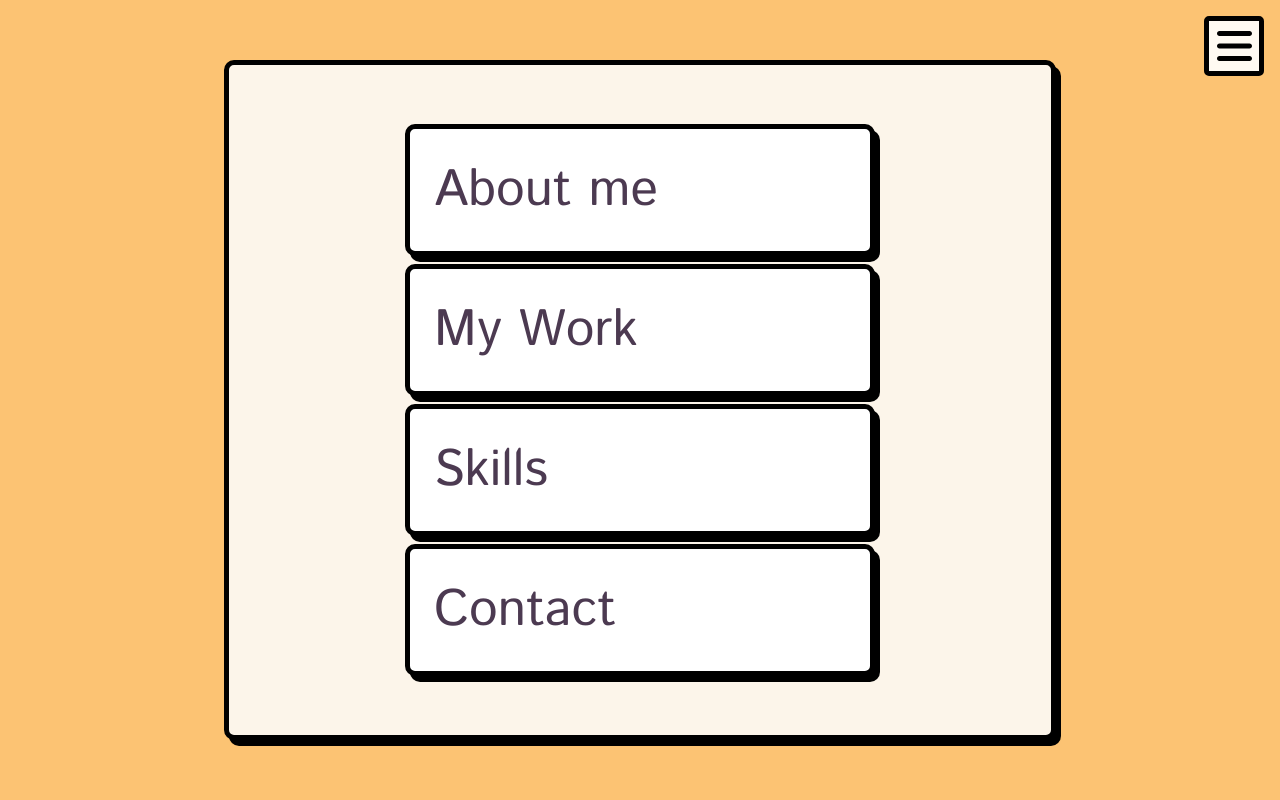
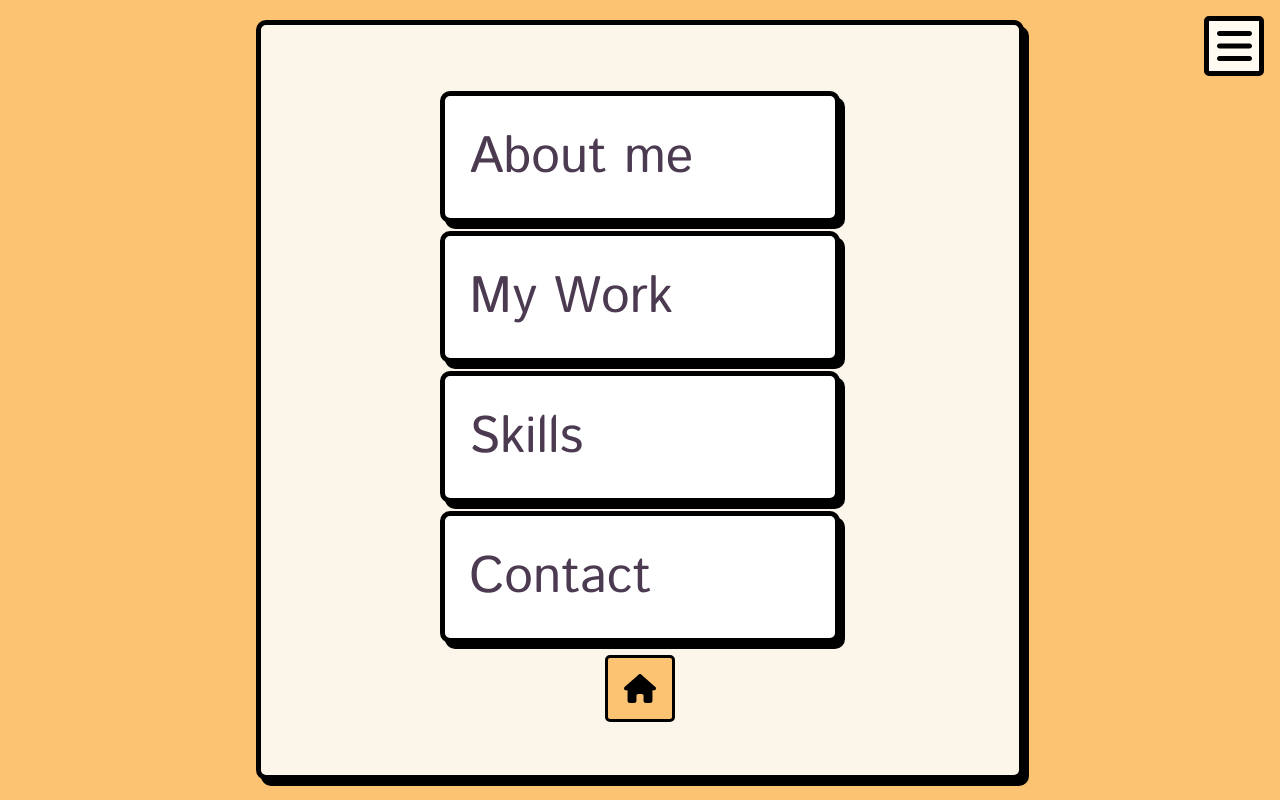
Before and after one commit to Baranuel/Portfolio, a React (Create React App) app: page / in a window 1280 px wide. Both pictures are taken after a click on the element 1234 px from the left and 46 px from the top of the page. Shown: the top 800 px of the page. Built offline with nearby package versions, Linux system fonts and the light colour scheme.

Commit message:
minor fixes

```diff
--- a/src/components/Hero/Hero.jsx
+++ b/src/components/Hero/Hero.jsx
@@ -16,7 +16,7 @@ function Hero() {
 
 
   return (
-    <div className='front-page-hero'>
+    <div id="hero" className='front-page-hero'>
        <div className='front-page-hero-introduction'>
             <div className='introduction-text'>
                 <h3>HELLO FROM SAMUEL</h3>
--- a/src/components/Navigation.jsx
+++ b/src/components/Navigation.jsx
@@ -2,6 +2,8 @@ import React, {useState,useEffect} from 'react'
 
 import MenuGridBg from './MenuGridBg'
 import NavigationLink from './NavigationLink'
+
+import house from '../assets/images/house-solid.svg'
 
 import gsap from 'gsap'
 
@@ -63,6 +65,9 @@ function Navigation(props) {
         {navIsOpen && <div className='menu-items'>
             <ul >
                {renderLinks}
+               <a onClick={toggle} href="#hero">
+                <img className='house-button' src={house} alt="" />
+               </a>
                {/* <div className='menu-pattern'></div> */}
             </ul>
         </div> }
--- a/src/components/Toolshed/Toolshed.jsx
+++ b/src/components/Toolshed/Toolshed.jsx
@@ -76,7 +76,6 @@ function Toolshed() {
           start:"top 10%",
           scrub:true,
           end:"top 10%",
-
         },
         yPercent: 35,
         boxShadow: "4px 0 8px -2px rgb(24, 24, 24)"
@@ -86,16 +85,18 @@ function Toolshed() {
     cardsContentM.forEach(cardC => {
 
       gsap.fromTo(cardC,{
-        yPercent: -50
+        yPercent: -50,
+        duration: 0.1
       },
       {
         scrollTrigger: {
           trigger: cardC,
-          start:"top 25%",
+          start:"top 45%",
           scrub:true,
-          end:"top 25%",
+          end:"top 45%",
         },
         yPercent: 25,
+        duration: 0.1
 
 
       })
--- a/src/components/Work/Work.jsx
+++ b/src/components/Work/Work.jsx
@@ -84,7 +84,7 @@ function Work() {
                     <h2 className='title'>{selectedProject.title}</h2>
                     <div className='links-div'>
                      <a className='link' href={selectedProject.link} target="blank">Live preview</a>
-                    <a className='case-link' href="/"> Case study</a>
+                    <a className='case-link' href={selectedProject.github} target="blank"> Github</a>
                     </div>
                     </div>
                     <p className='description'>{selectedProject.description}</p>
--- a/src/projects.js
+++ b/src/projects.js
@@ -15,6 +15,7 @@ const projects = [
         technology:["Holy-trinity", "Vue.js"],
         role:["UX/UI", "Front-end"],
         link:"https://modul-foto.vercel.app/#/",
+        github:"https://github.com/Baranuel/modul-foto",
         image:image
     },
     {
@@ -24,6 +25,7 @@ const projects = [
         type:"Website, CMS",
         time_line: 4,
         technology:["Holy-trinity", "Laravel-blade", "PHP","WordPress"],
+        github:"https://github.com/Baranuel/Bobeh-Blokhus",
         role:["UX/UI", "Front-end"],
         image:bobeh
     },
@@ -36,28 +38,31 @@ const projects = [
         technology:["Holy-trinity", "React"],
         role:["Front-end"],
         link:"https://react-todo-brutalism.vercel.app/",
+        github:"https://github.com/Baranuel/React-Todo-Brutalism",
         image:todo
     },
     {
         id:4,
         title:"Nuxt-movie-database",
-        description:"About the project and the client",
+        description:"In this project I was using Nuxt framework to fetch the data form an open source movie API. You can search for any movie you think of and also discover new ones through similar recommendation",
         type:"Website",
         time_line: 4,
         technology:["Holy-trinity"],
         role:["UX/UI", "Front-end"],
         link: "https://nuxtjs-chi-one-65.vercel.app/",
+        github:"https://github.com/Baranuel/Nuxt-movie-app",
         image:movieDb
     },
     {
         id:5,
         title:"Particle clock",
-        description:"About the project and the client",
+        description:"With Three-JS I was able to re-create shape resembling a ring purely with particles,  and with vanilla Java-Script I implemented the logic of functioning clock.",
         type:"WebGL",
         time_line: 1,
         technology:["Three-js","Java-Script"],
         role:["Front-end"],
         link: "https://particle-clock.vercel.app/",
+        github:"https://github.com/Baranuel/particle-clock",
         image:clock
     },
 ]
--- a/src/styles/global.scss
+++ b/src/styles/global.scss
@@ -181,15 +181,16 @@ html {
       background-color: rgb(252, 245, 234);
       border-radius: 10px;
       padding: 3rem;
-      height: 85%;
+      height: 95%;
+      width: 60%;
       border: 5px solid black;
-      width: 65%;
       list-style-type: none;
       font-family: $font-secondary;
       z-index: 1;
       display: flex;
       flex-direction: column;
       justify-content: center;
+      align-items: center;
       box-shadow: 5px 6px 0px 0px rgba(0, 0, 0, 1);
 
       @include tablet(){
@@ -199,7 +200,7 @@ html {
       }
 
       @include phone() {
-        height: 70%;
+        height: 75%;
         width: 90%;
       }
 
@@ -207,6 +208,11 @@ html {
       .menu-link{
         text-decoration: none;
         color:rgb(76, 58, 81);
+        width: 70%;
+
+        @include phone () {
+          width: 100%;
+        }
 
 
         &:hover {
@@ -227,7 +233,7 @@ html {
         li{
           background-color: white;
           font-size: clamp(1.4rem, 4vw, 5rem);
-          margin: 0.25rem 8rem;
+          margin: 0.25rem 2rem;
           display: flex;
           padding: 1.5rem;
           transition: all 200ms ease;
@@ -333,6 +339,9 @@ html {
   }
 
   .case-link {
+    display: flex;
+    align-items: center;
+    font-size: 1.2rem;
     margin: 0 0.5rem;
     text-decoration: none;
     padding: 0.5rem ;
@@ -340,6 +349,7 @@ html {
     font-weight: 700;
     color: rgb(59, 47, 80);
     border-radius: 10px;
+
 
     @include phone () {
       font-size: 1rem;
@@ -502,3 +512,13 @@ html {
     visibility: hidden;
   }
 }
+
+.house-button {
+  width: 70px;
+  margin: 0.5rem;
+  margin-bottom: -1rem;
+  background-color:  rgb(252, 195, 115);
+  border: 3px solid black;
+  border-radius: 5px;
+  padding: 1rem;
+}
```
Also changed, not shown: src/assets/images/house-solid.svg (added).
